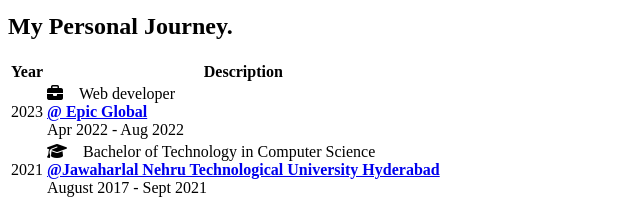
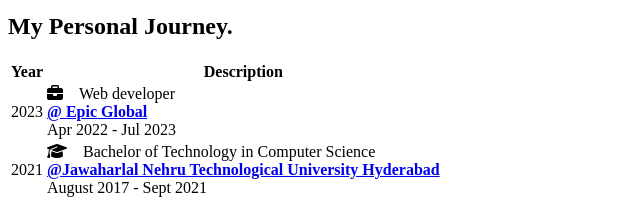
Before and after one commit to ghufran099/portfolio, a website built with Parcel: page src/index.html in a window 1280 px wide. Shown: the part 3200-3397 px from the top of the page, 0-640 px from the left. Built offline with nearby package versions, Linux system fonts and the light colour scheme.

Commit message:
resume update

```diff
--- a/src/index.html
+++ b/src/index.html
@@ -243,7 +243,7 @@
                                                 >@ Epic Global</a
                                             ></strong
                                         >
-                                        <div class="time">Apr 2022 - Aug 2022</div>
+                                        <div class="time">Apr 2022 - Jul 2023</div>
                                     </td>
                                 </tr>
                                 <tr>
```
